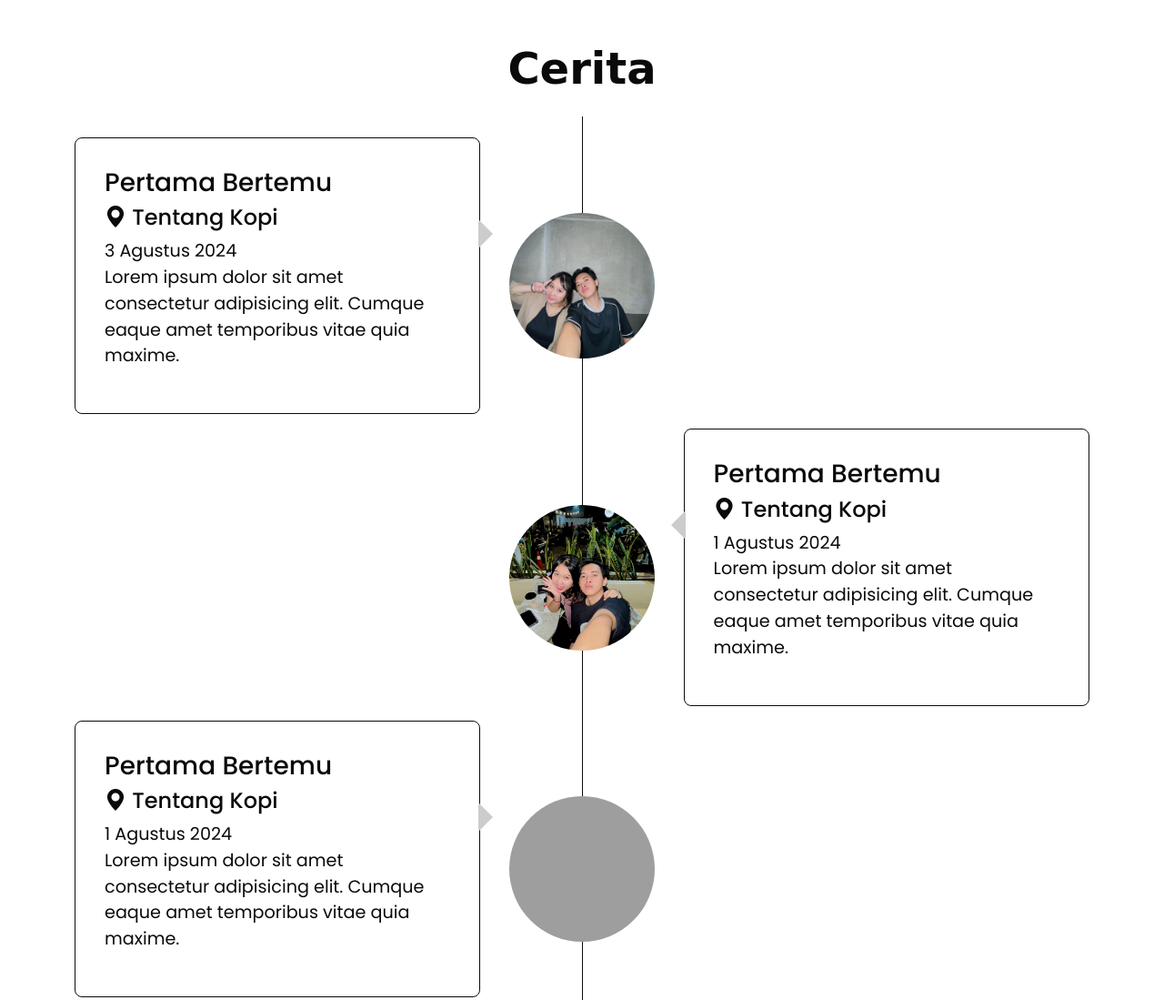
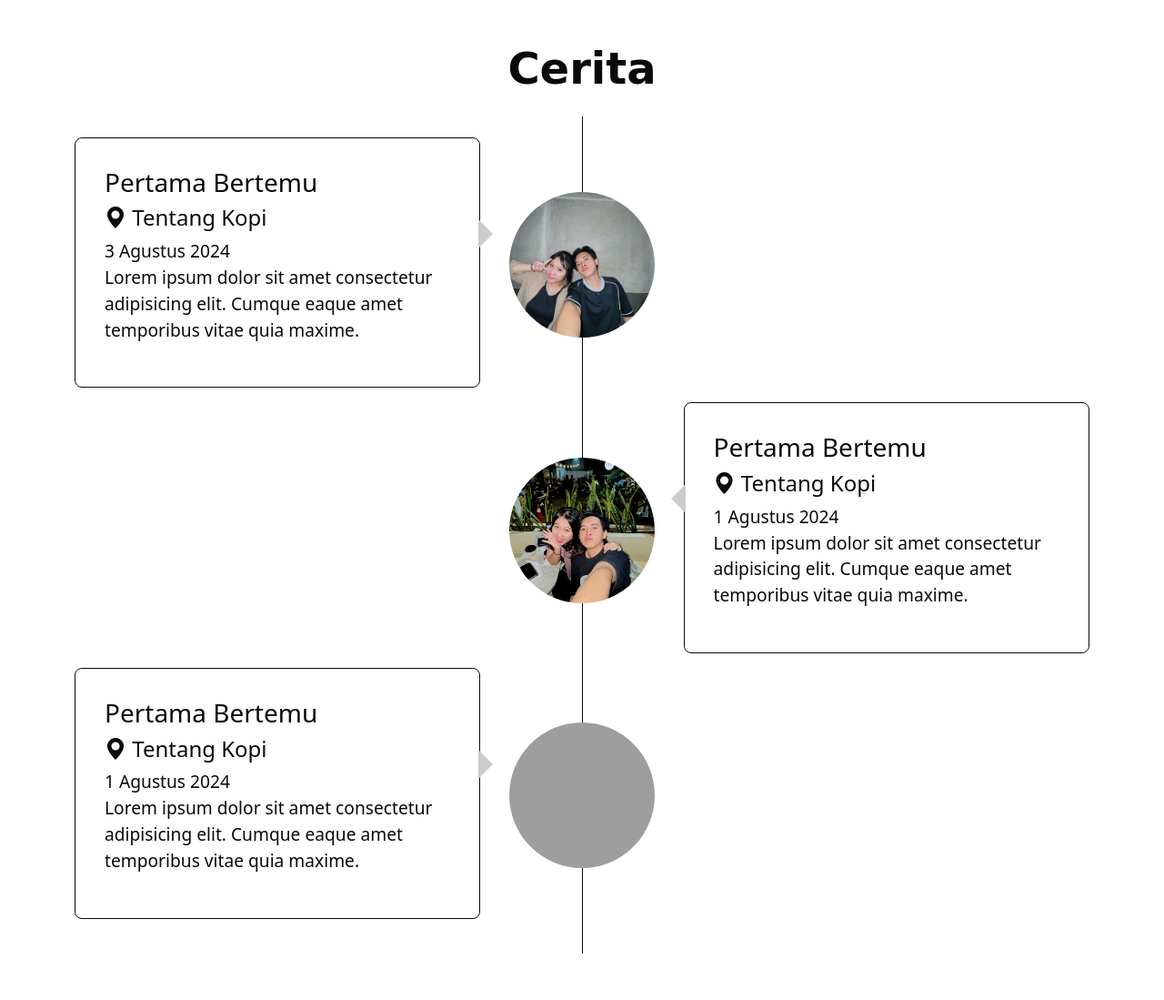
Before and after one commit to Adzanyjoel/Gallery, a plain HTML site: page index.html in a window 1280 px wide. Shown: the part 1800-2899 px from the top of the page at 91% size. Drawn offline with nearby package versions, Linux system fonts and the light colour scheme; grey boxes are pictures that could not be loaded.

Commit message:
update data

```diff
--- a/index.html
+++ b/index.html
@@ -10,16 +10,11 @@
       integrity="sha384-QWTKZyjpPEjISv5WaRU9OFeRpok6YctnYmDr5pNlyT2bRjXh0JMhjY6hW+ALEwIH"
       crossorigin="anonymous"
     />
-    <link rel="preconnect" href="https://fonts.googleapis.com" />
-    <link rel="preconnect" href="https://fonts.gstatic.com" crossorigin />
+
+    <link rel="preconnect" href="https://fonts.googleapis.com"/>
+    <link rel="preconnect" href="https://fonts.gstatic.com" crossorigin/>
     <link
-      href="https://fonts.googleapis.com/css2?family=Poppins:ital,wght@0,100;0,200;0,300;0,400;0,500;0,600;0,700;0,800;0,900;1,100;1,200;1,300;1,400;1,500;1,600;1,700;1,800;1,900&display=swap"
-      rel="stylesheet"
-    />
-
-    <link rel="preconnect" href="https://fonts.googleapis.com">
-<link rel="preconnect" href="https://fonts.gstatic.com" crossorigin>
-<link href="https://fonts.googleapis.com/css2?family=Coming+Soon&family=Poppins:ital,wght@0,100;0,200;0,300;0,400;0,500;0,600;0,700;0,800;0,900;1,100;1,200;1,300;1,400;1,500;1,600;1,700;1,800;1,900&display=swap" rel="stylesheet">
+      href="https://fonts.googleapis.com/css2?family=Coming+Soon&family=Poppins:ital,wght@0,100;0,200;0,300;0,400;0,500;0,600;0,700;0,800;0,900;1,100;1,200;1,300;1,400;1,500;1,600;1,700;1,800;1,900&display=swap" rel="stylesheet"/>
 
     <!-- Bootstrap Icons -->
     <link
--- a/style.css
+++ b/style.css
@@ -7,7 +7,6 @@
 
 body {
   font-size: 1.2rem;
-  font-family: "poppins", sans-serif;
   min-height: 4000px;
 }
 
@@ -35,7 +34,7 @@ body {
 }
 
 .hero h1 {
-  font-family: "poppins", sans-serif;
+  font-family: "coming-soon", cursive;
   font-style: italic;
   font-size: 3rem;
   color: var(--text);
```
